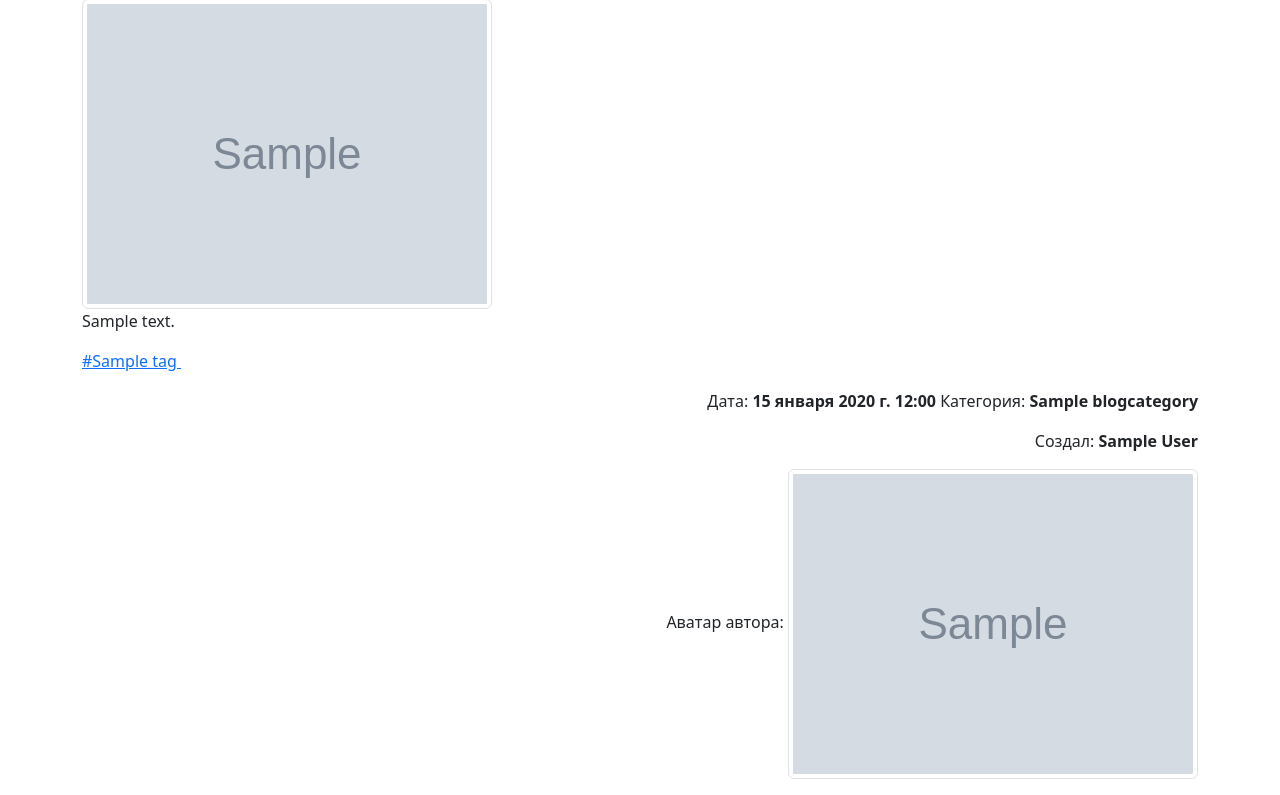
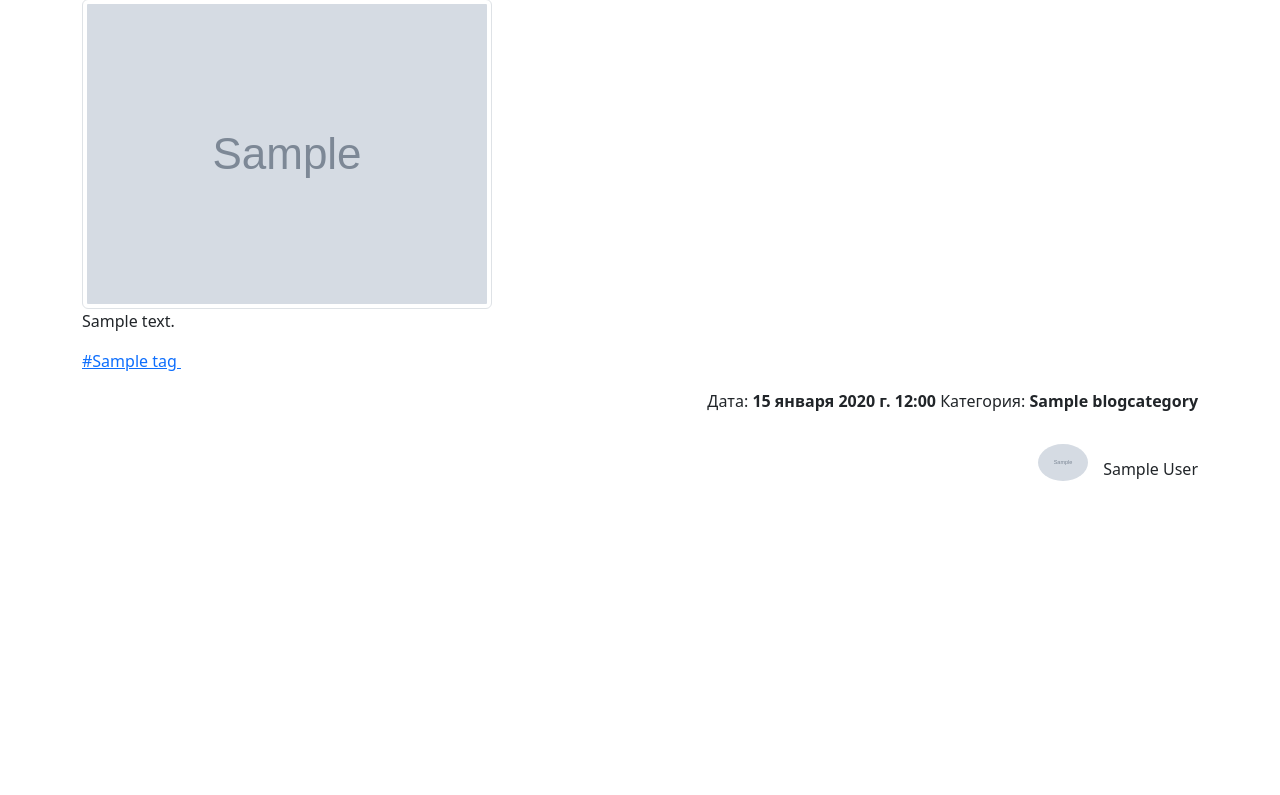
Before and after one commit to Markiz888/kobak_car, a Django app: page /blog/1/1/ in a window 1280 px wide. Shown: the part 745-1540 px from the top of the page. After the commit the page ends 1226 px from the top, so only its background shows below. Run offline with Django 4.2, Linux system fonts and the light colour scheme; tables that the repository leaves empty hold one stand-in row (values such as "Sample post"); grey boxes marked "Sample" are stand-in pictures; parts of the project's set-up code (start-up, migrations or seed data) failed here and were passed over.

Commit message:
articles author

```diff
--- a/apps/blog/admin.py
+++ b/apps/blog/admin.py
@@ -29,7 +29,7 @@ class BlogCategoryAdmin(admin.ModelAdmin):
 
 @admin.register(Article)
 class ArticleAdmin(admin.ModelAdmin):
-    list_display = ['id', 'title', 'category_link', 'publish_date', 'created_at', 'tags_link', 'user']
+    list_display = ['id', 'title', 'category_link', 'user', 'publish_date', 'created_at', 'tags_link']
     list_display_links = ['id', 'title']
     list_filter = ['category', 'tags']
 
--- a/apps/blog/models.py
+++ b/apps/blog/models.py
@@ -67,7 +67,7 @@ class Article(models.Model):
     publish_date = models.DateTimeField(verbose_name="Дата публикации")
     updated_at = models.DateTimeField(verbose_name="Дата изменения", auto_now=True)
     created_at = models.DateTimeField(verbose_name="Дата создания", auto_now_add=True)
-    user = models.ForeignKey(User, on_delete=models.PROTECT, null=True)
+    user = models.ForeignKey(User, verbose_name="Автор" ,on_delete=models.SET_NULL, null=True, blank=True)
 
     def __str__(self):
         return self.title
--- a/static/css/style.css
+++ b/static/css/style.css
@@ -38,3 +38,28 @@
     top: 3px;
     color: darkred;
 }
+.author{
+    height: 50px;
+    padding: 15px 0;
+    display: inline-block;
+    width: auto;
+    margin-bottom: 30px;
+}
+.author span{
+    float: left;
+}
+.avatar{
+    width: 50px;
+    border-radius: 100%;
+    overflow: hidden;
+    display: inline-block;
+}
+.avatar img{
+    width: 100%;
+}
+.author-name{
+    display: inline-block;
+    height: 50px;
+    line-height: 50px;
+    padding-left: 15px;
+}
--- a/templates/blog/article_view.html
+++ b/templates/blog/article_view.html
@@ -19,13 +19,20 @@
     Дата: <b>{{ article.publish_date }}</b>
     Категория: <b>{{ category.name }}</b>
 </p>
-    <p style="text-align: right">
-    {% if article.user.first_name %}
-            Создал: <b>{{ article.user.first_name }} {{ article.user.last_name }}</b>
-    {% endif %}
-    </p>
-    <p style="text-align: right">
-    {% if article.user.image_thumbnail %}
-        Аватар автора: <img class="img-thumbnail" src="{{ article.user.image_thumbnail.url }}" alt="">
+{% if article.user %}
+        <div class="text-end">
+            <div class="author">
+                {% if article.user.image %}
+                    <span class="avatar">
+                        <img src="{{ article.user.image_thumbnail.url }}" alt="">
+                    </span>
+                {% endif %}
+                {% if article.user.first_name %}
+                    <span class="author-name">{{ article.user.first_name }} {{ article.user.last_name }}</span>
+                {% else %}
+                    <span class="author-name">{{ article.user.username }}</span>
+                {% endif %}
+            </div>
+        </div>
     {% endif %}
 {% endblock %}
```
Also changed, not shown: apps/blog/migrations/0016_alter_article_user.py (added).
